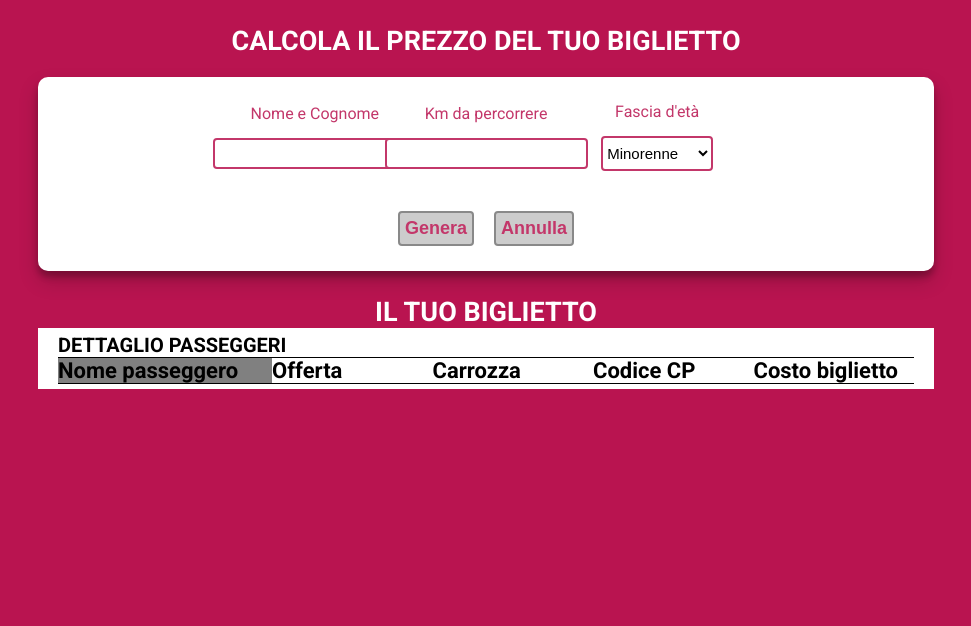
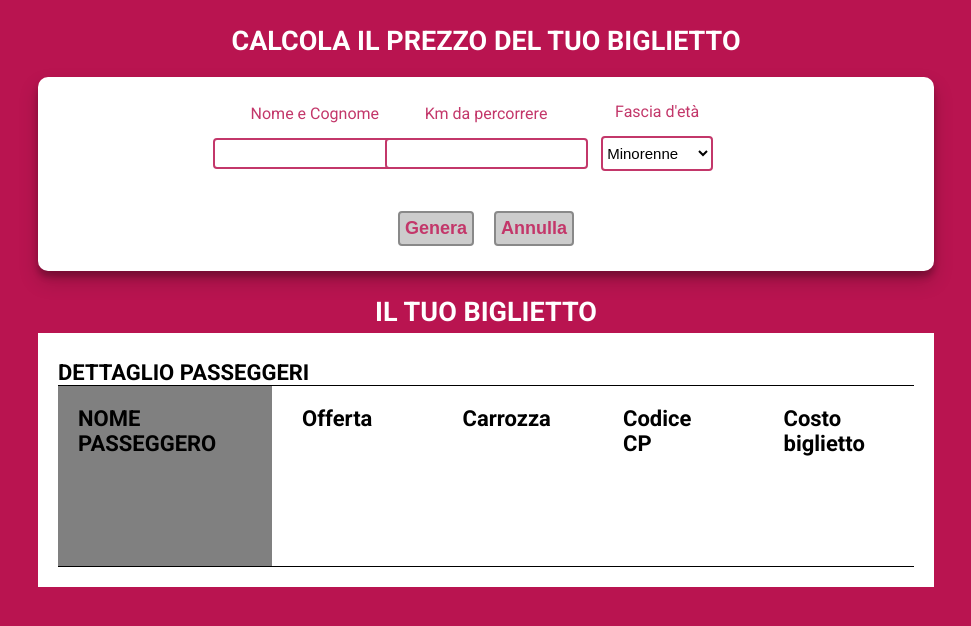
Before and after one commit to Piero-Onorati/js-biglietto-treno-form, a plain HTML site: page index.html in a window 1280 px wide. Shown: the whole page, without its empty margins (154-1125 px from the left). Drawn offline with Linux system fonts and the light colour scheme.

Commit message:
add style

```diff
--- a/css/style.css
+++ b/css/style.css
@@ -28,6 +28,10 @@ body{
     padding: 5px 20px;
 }
 
+input:focus, select:focus{
+    outline:none;
+
+}
 
 /* JAVASCRIPT CLASS */
 
@@ -39,8 +43,8 @@ body{
     display: block;
 }
 
+/* TEXT */
 
-/* TEXT */
 h2{
     color: white;
     text-transform: uppercase;
@@ -51,16 +55,17 @@ h2{
 
 h3{
     text-transform: uppercase;
-    font-size: 20px;
-
+    font-size: 22px;
+    padding-top: 22px;
 }
 
 h4{
-    font-size: 22px;
+    font-size: 20px;
     font-weight: 500;
 }
 
 h4.detail-title{
+    font-size: 22px;
     font-weight: 900;
 }
 
@@ -72,15 +77,21 @@ h4.detail-title{
     margin-top: 20px;
 }
 
+.input-data{
+    flex-direction: column;
+    display: flex;
+    align-items: center;
+    justify-content: center;
+    width: calc(100% / 5);
+}
+
 label{
     color: #c3376a;
     font-weight: 400;
     padding-bottom: 15px;
 }
-input:focus, select:focus{
-    outline:none;
 
-}
+
 input{
     border: 2px solid #c3376a;
     border-radius: 4px;
@@ -107,15 +118,21 @@ button{
     background-color: #cccccc;
     border: 2px solid #898989;
     border-radius: 4px;
-
 }
 
 button:focus{
     border: 2px solid #ab6fac;
 }
 
+/* SECOND SECTION: TICKET */
 
-/* SECOND SECTION: TICKET */
+#ticket h2{
+    margin-bottom: 5px;
+}
+
+#ticket .section-content{
+    padding-bottom: 20px;
+}
 
 .ticket-content{
     display: flex;
@@ -124,23 +141,31 @@ button:focus{
     border-bottom: 1px solid black;
 }
 
-
 .ticket-content .person-name{
     width: 25% ;
     background-color: #808080;
+    padding:20px;
+}
+
+.ticket-content .person-name .detail-title{
+    text-transform: uppercase;
+    padding-right: 20px;
+}
+
+.ticket-content .person-name #ticketname{
+    font-weight: bold;
 }
 
 .ticket-content .train-ticket-detail{
     width: calc((100% - 25%) / 4);
+    padding:20px 30px 70px 30px;
 }
 
+.ticket-content .train-ticket-detail h4:first-child{
+    height: 50%;
+}
 
-/* DEBUG!!!!!!!! */
-
-.input-data{
-    flex-direction: column;
-    display: flex;
-    align-items: center;
-    justify-content: center;
-    width: calc(100% / 5);
+#promotion, #carriage, #cpCode, #price{
+    height: 50%;
+    padding-top: 40px;
 }
```
